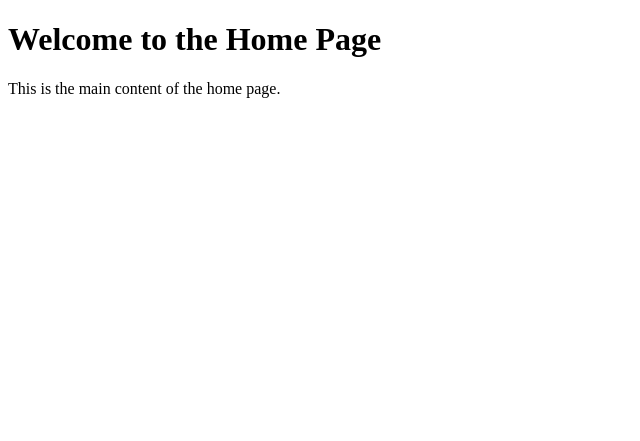
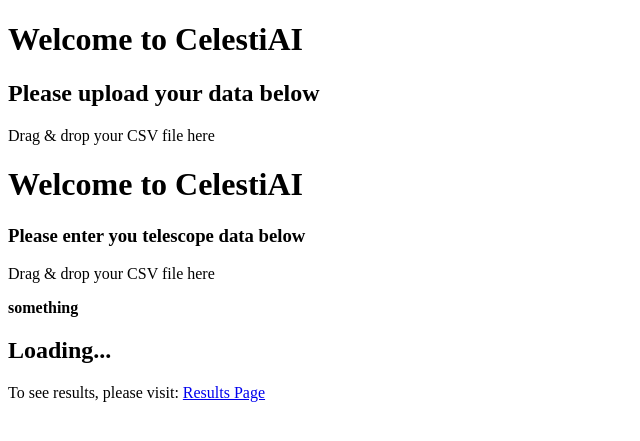
Before and after one commit to CelesteiAI/nasa-hackathon-2025, a Flask app: page / in a window 1280 px wide. Shown: the top 441 px of the page, without its empty margins (0-640 px from the left). Run offline with Flask 3, Linux system fonts and the light colour scheme.

Commit message:
Add initial JavaScript and CSS files; update index and results html templates

```diff
--- /dev/null
+++ b/src/static/js/planets.js
@@ -0,0 +1 @@
+console.log("Planets JS loaded");
--- /dev/null
+++ b/src/static/js/results.js
@@ -0,0 +1 @@
+console.log("Results JS loaded");
--- /dev/null
+++ b/src/static/js/upload.js
@@ -0,0 +1 @@
+console.log("Upload JS loaded");
--- a/src/templates/index.html
+++ b/src/templates/index.html
@@ -5,6 +5,36 @@
 {% endblock %}
 
 {% block body %}
-    <h1>Welcome to the Home Page</h1>
-    <p>This is the main content of the home page.</p>
+<div>
+    <h1>Welcome to CelestiAI</h1>
+    <h2>Please upload your data below</h2>
+    <div id="file-drop">
+        <p>Drag & drop your CSV file here</p>
+    </div>
+</div>
+
+<div id="upload">
+    <h1>Welcome to CelestiAI</h1>
+    <h3>Please enter you telescope data below</h3>
+
+    <div id="file-drop">
+        <p>Drag & drop your CSV file here</p>
+        <form action="/upload" method="post"><b>something</b></form>
+    </div>
+</div>
+
+<div id="loading">
+    <h2>Loading...</h2>
+</div>
+
+<!-- Testing results page -->
+<p>
+    To see results, please visit: <a href="/results">Results Page</a>
+</p>
+
+<!-- JavaScript -->
+<script src="https://cdnjs.cloudflare.com/ajax/libs/three.js/r128/three.min.js"></script>  <!-- Three.js import -->
+<script src="{{ url_for('static', filename='js/planets.js') }}"></script>
+<script src="{{ url_for('static', filename='js/upload.js') }}"></script>
+
 {% endblock %}
```
Also changed, not shown: src/templates/results.html (added, +28 -0 lines), src/static/css/results.css (added), src/static/js/base.js (deleted).
